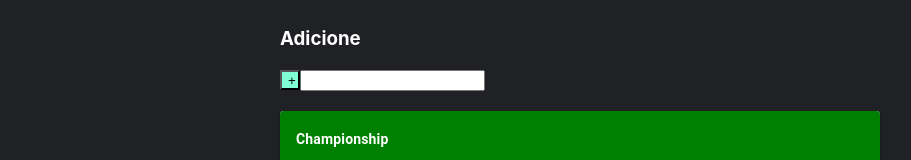
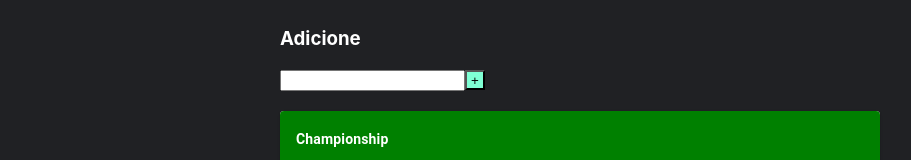
Before and after one commit to guhenrique007/championship-generator, a React (Create React App) app: page / in a window 1280 px wide. Shown: the part 292-452 px from the top of the page, without its empty margins (20-931 px from the left). Built offline with nearby package versions, Linux system fonts and the light colour scheme.

Commit message:
Add styles

```diff
--- a/src/Components/InsertRow/AddButton.style.js
+++ b/src/Components/InsertRow/AddButton.style.js
@@ -6,6 +6,8 @@ const StyledButton = styled.button`
   width: 20px;
   height: 20px;
   background-color: aquamarine;
+  display: flex;
+  justify-content: center;
 `
 export function AddButton () {
   const { team } = useTeam();
--- a/src/Components/InsertRow/insertRow.js
+++ b/src/Components/InsertRow/insertRow.js
@@ -5,8 +5,8 @@ import { Container } from './Container.style';
 export function InsertRow () {
   return (
     <Container>
+      <InputField></InputField>
       <AddButton>+</AddButton>
-      <InputField></InputField>
     </Container>
   );
 }
--- a/src/Components/TableFixtures/TableFixtures.js
+++ b/src/Components/TableFixtures/TableFixtures.js
@@ -7,6 +7,7 @@ const StyledTable = styled.table`
   height: 50px;
   border-spacing: 0px;
   margin-top: 5px;
+  margin-bottom: 30px;
 `
 
 const Container = styled.div`
```
